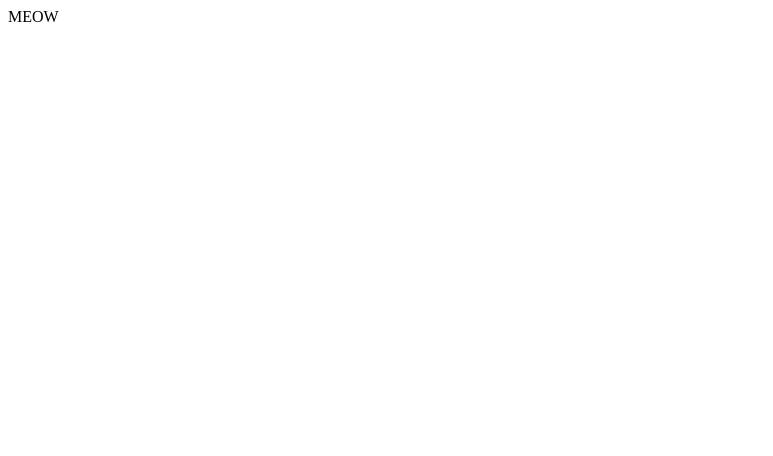
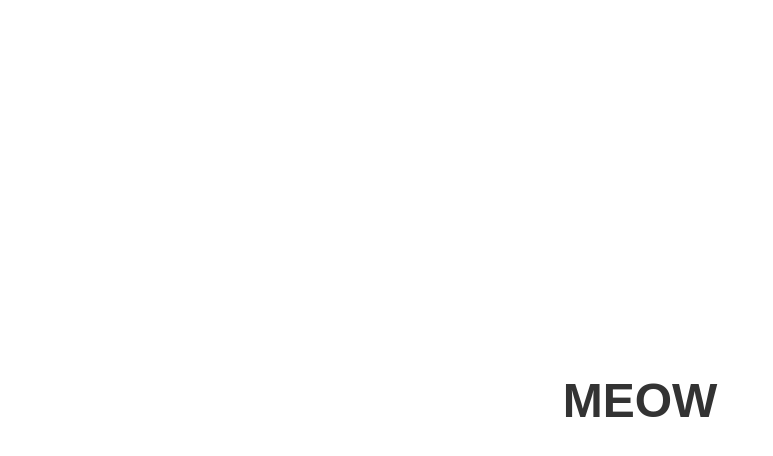
Before and after one commit to Eliac11/inf, a plain HTML site: page Seti/lab5/index.html in a window 1280 px wide. Shown: the whole page, without its empty margins (0-773 px from the left). Drawn offline with Linux system fonts and the light colour scheme.

Commit message:
Update index.html

```diff
--- a/Seti/lab5/index.html
+++ b/Seti/lab5/index.html
@@ -4,11 +4,28 @@
 <head>
     <meta charset="UTF-8">
     <meta name="viewport" content="width=device-width, initial-scale=1.0">
-    <title>Document</title>
+    <style>
+        body {
+            display: flex;
+            align-items: center;
+            justify-content: center;
+            height: 100vh;
+            margin: 0;
+        }
+
+        .meow-text {
+            font-size: 3em;
+            font-weight: bold;
+            color: #333;
+            /* Цвет текста */
+            font-family: 'Arial', sans-serif;
+        }
+    </style>
+    <title>Meow Page</title>
 </head>
 
 <body>
-    MEOW
+    <div class="meow-text">MEOW</div>
 </body>
 
 </html>
```
